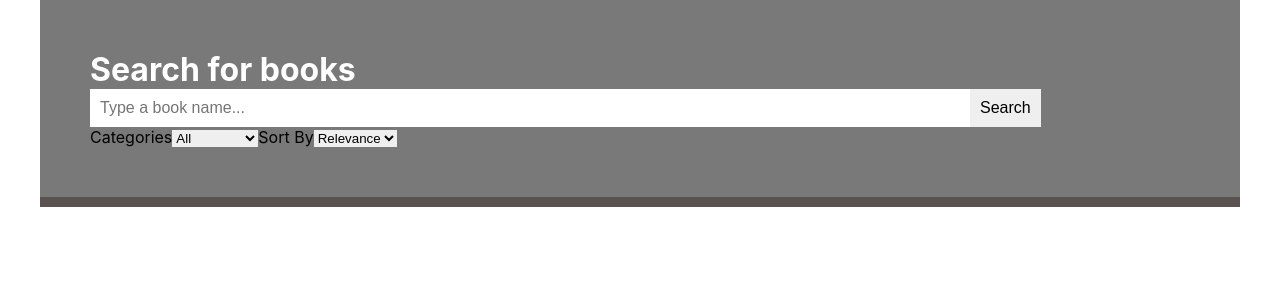
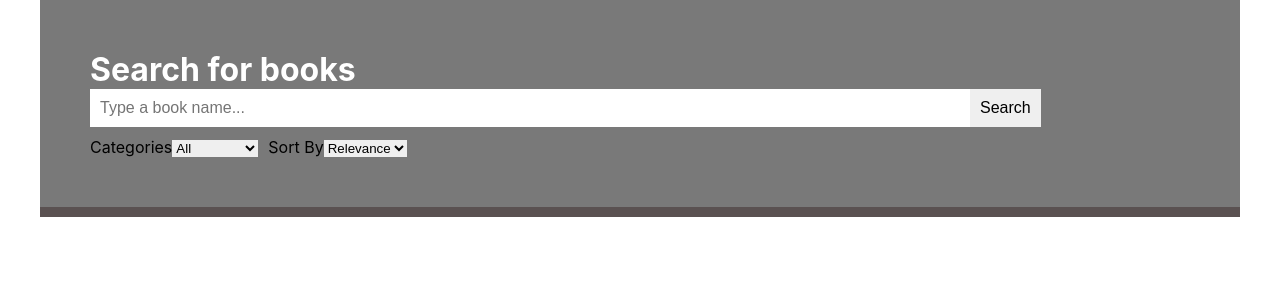
Before and after one commit to danil51608/future-challenge, a React (Create React App) app: page / in a window 1280 px wide. Shown: the top 300 px of the page. Built offline with nearby package versions, Linux system fonts and the light colour scheme.

Commit message:
sort upgraded

```diff
--- a/src/components/Books/BooksHolder.js
+++ b/src/components/Books/BooksHolder.js
@@ -14,8 +14,6 @@ const BooksHolder = (props) => {
     books.sort((a, b) => {
       let dateA = Date.parse(a.volumeInfo.publishedDate);
       let dateB = Date.parse(b.volumeInfo.publishedDate);
-      dateA = new Date(dateA).getFullYear();
-      dateB = new Date(dateB).getFullYear();
       return dateB - dateA;
     });
   }
--- a/src/components/SearchBar/SearchBar.js
+++ b/src/components/SearchBar/SearchBar.js
@@ -8,7 +8,6 @@ import SearchSettings from './SearchSettings';
 const SearchBar = (props) => {
   const [searchText, setSearchText] = useState("");
   const [category, setCategory] = useState("");
-  const [sort, setSort] = useState("relevance");
   const dispatch = useDispatch()
   const searchChangeHandler = (e) => {
     setSearchText(e.target.value);
@@ -37,7 +36,7 @@ const SearchBar = (props) => {
         />
         <button onClick={makeRequest}>Search</button>
       </div>
-      <SearchSettings setCategory={setCategory} setSort={setSort}/>
+      <SearchSettings setCategory={setCategory}/>
     </div>
   );
 };
--- a/src/components/SearchBar/SearchBar.module.css
+++ b/src/components/SearchBar/SearchBar.module.css
@@ -18,6 +18,11 @@
     outline: none;
 }
 
+.searchSettings{
+    display: inline-block;
+    margin: 10px 10px 0 0;
+}
+
 .search{
     width: 80%;
     padding: 10px;
--- a/src/components/SearchBar/SearchSettings.js
+++ b/src/components/SearchBar/SearchSettings.js
@@ -1,16 +1,19 @@
-import {useDispatch} from "react-redux"
+import {Fragment} from 'react'
+import { useDispatch } from "react-redux";
+import styles from "./SearchBar.module.css";
 
 const SearchSettings = (props) => {
-    const dispatch = useDispatch()
-    const {setCategory, setSort} = props;
+  const dispatch = useDispatch();
+  const { setCategory, setSort } = props;
   const categoryChangeHandler = (e) => {
-        setCategory(e.target.value)
-    }
+    setCategory(e.target.value);
+  };
   const sortChangeHandler = (e) => {
-        dispatch({type: 'SET_SORT', sort: e.target.value})
-    }
+    dispatch({ type: "SET_SORT", sort: e.target.value });
+  };
   return (
-    <div>
+    <Fragment>
+      <div className={styles.searchSettings}>
         <label htmlFor="categories">Categories</label>
         <select onChange={categoryChangeHandler} id="categories">
           <option value="all">All</option>
@@ -21,12 +24,16 @@ const SearchSettings = (props) => {
           <option value="medical">Medical</option>
           <option value="poetry">Poetry</option>
         </select>
+      </div>
+
+      <div className={styles.searchSettings}>
           <label htmlFor="sort">Sort By</label>
           <select onChange={sortChangeHandler} id="sort">
             <option value="relevance">Relevance</option>
             <option value="newest">Newest</option>
           </select>
       </div>
+    </Fragment>
   );
 };
 
--- a/src/store/index.js
+++ b/src/store/index.js
@@ -29,6 +29,7 @@ const appReducer = (state = initState, action) => {
         ...state,
         sort: action.sort
       };
+
   }
   return state;
 };
```
Lines whose indentation alone changed are shown as unchanged.
